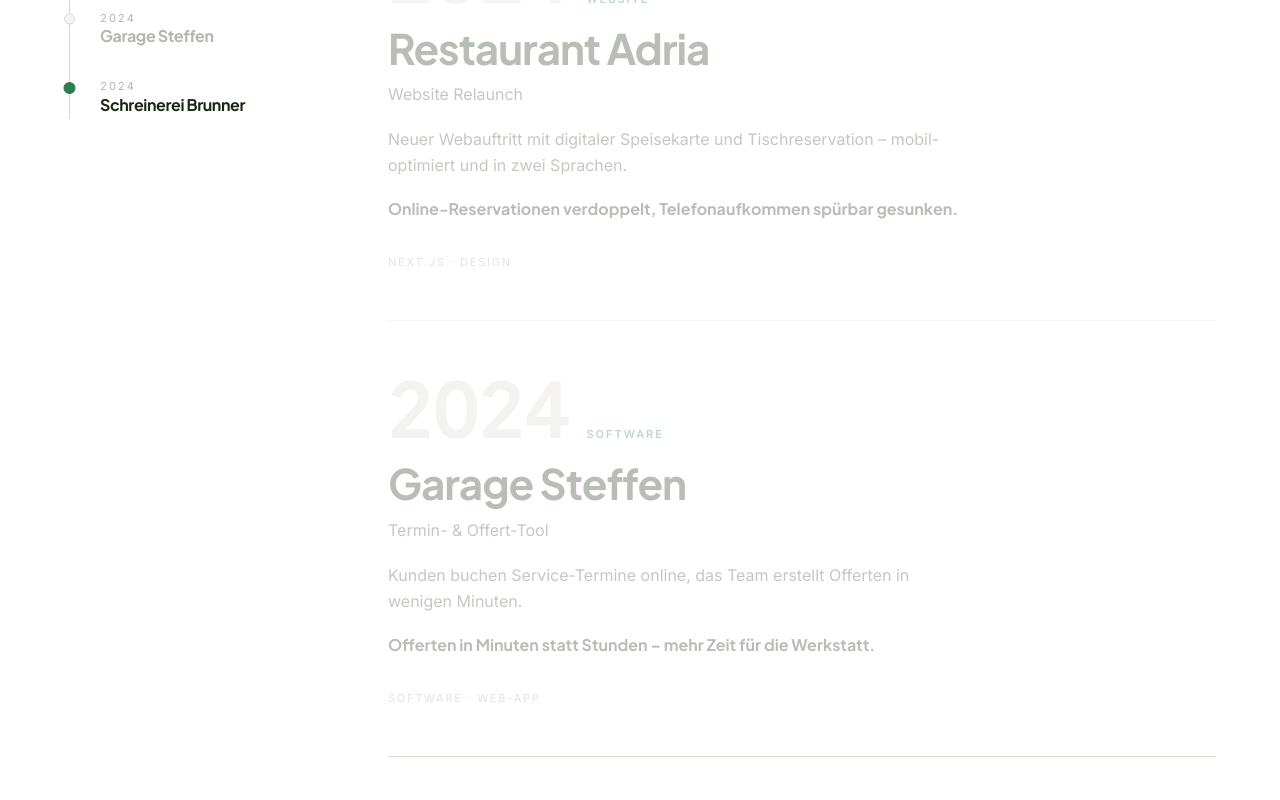
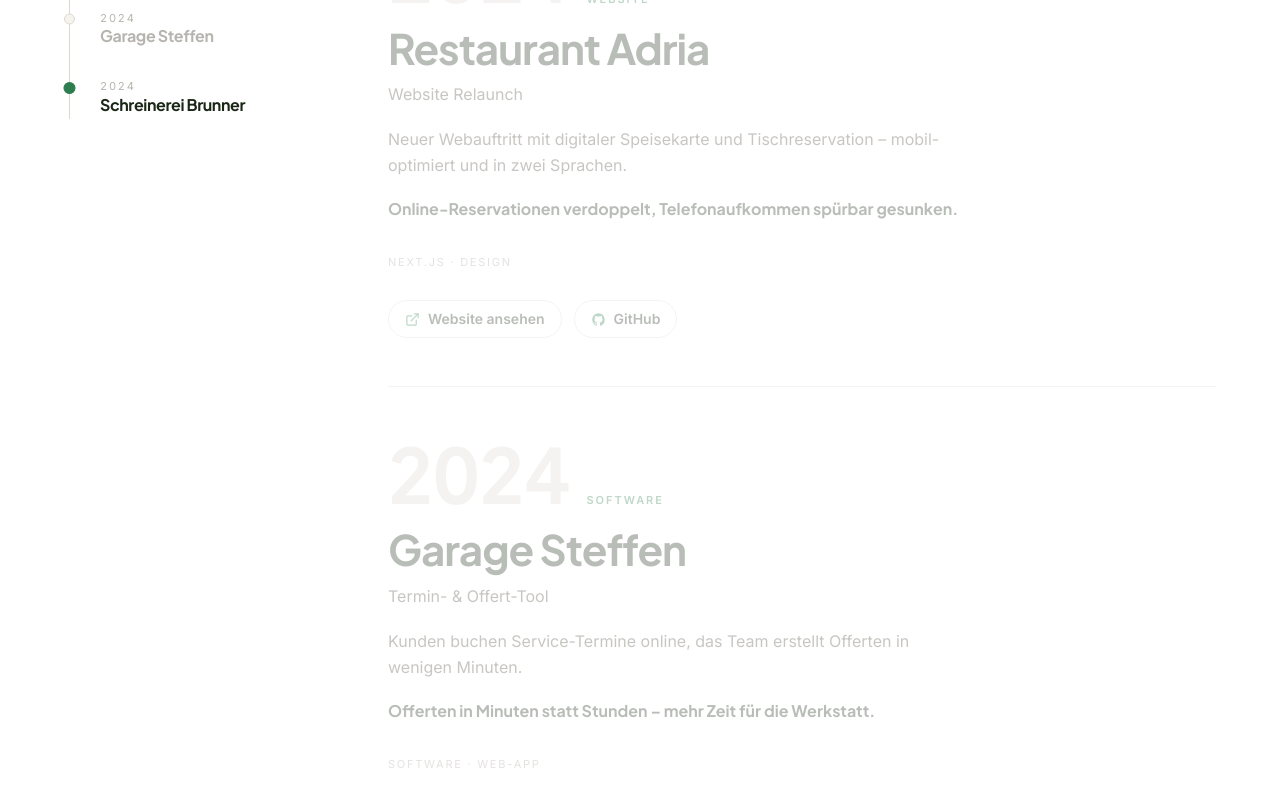
Before and after one commit to maelseewald/Insyte, a Next.js app: page / in a window 1280 px wide. Shown: the part 1936-2736 px from the top of the page. Built offline with nearby package versions, Linux system fonts and the light colour scheme.

Commit message:
feat: add optional live + GitHub links to projects
Add liveUrl/repoUrl to the Project type and data; the timeline detail renders
'Website ansehen' and 'GitHub' icon pills when present (shown for both the
homepage and /projekte timelines via the shared component).

```diff
--- a/components/sections/ProjectTimeline.tsx
+++ b/components/sections/ProjectTimeline.tsx
@@ -3,6 +3,43 @@
 import { useEffect, useRef, useState } from 'react'
 import { useInView } from 'framer-motion'
 import { type Project } from '@/lib/projects'
+
+const LINK_PILL =
+  'inline-flex items-center gap-2 rounded-full border border-leinen bg-white px-4 py-2 text-sm font-semibold text-wald transition-colors hover:border-gruen/40 hover:text-gruen'
+
+function ExternalIcon() {
+  return (
+    <svg
+      width="15"
+      height="15"
+      viewBox="0 0 24 24"
+      fill="none"
+      stroke="#2E7D4F"
+      strokeWidth="2"
+      strokeLinecap="round"
+      strokeLinejoin="round"
+      aria-hidden="true"
+    >
+      <path d="M15 3h6v6" />
+      <path d="M10 14 21 3" />
+      <path d="M18 13v6a2 2 0 0 1-2 2H5a2 2 0 0 1-2-2V8a2 2 0 0 1 2-2h6" />
+    </svg>
+  )
+}
+
+function GithubIcon() {
+  return (
+    <svg
+      width="15"
+      height="15"
+      viewBox="0 0 24 24"
+      fill="#2E7D4F"
+      aria-hidden="true"
+    >
+      <path d="M12 2C6.48 2 2 6.58 2 12.25c0 4.53 2.87 8.37 6.84 9.73.5.1.68-.22.68-.49 0-.24-.01-.87-.01-1.71-2.78.62-3.37-1.36-3.37-1.36-.45-1.18-1.11-1.49-1.11-1.49-.91-.63.07-.62.07-.62 1 .07 1.53 1.05 1.53 1.05.89 1.56 2.34 1.11 2.91.85.09-.66.35-1.11.63-1.36-2.22-.26-4.56-1.14-4.56-5.07 0-1.12.39-2.03 1.03-2.75-.1-.26-.45-1.3.1-2.71 0 0 .84-.27 2.75 1.05a9.36 9.36 0 0 1 2.5-.34c.85 0 1.71.12 2.5.34 1.91-1.32 2.75-1.05 2.75-1.05.55 1.41.2 2.45.1 2.71.64.72 1.03 1.63 1.03 2.75 0 3.94-2.34 4.81-4.57 5.06.36.32.68.94.68 1.9 0 1.37-.01 2.48-.01 2.82 0 .27.18.6.69.49A10.26 10.26 0 0 0 22 12.25C22 6.58 17.52 2 12 2Z" />
+    </svg>
+  )
+}
 
 function TimelineNav({
   projects,
@@ -104,6 +141,33 @@
           {project.tags.join(' · ')}
         </span>
       </div>
+
+      {(project.liveUrl || project.repoUrl) && (
+        <div className="mt-7 flex flex-wrap gap-3">
+          {project.liveUrl && (
+            <a
+              href={project.liveUrl}
+              target="_blank"
+              rel="noopener noreferrer"
+              className={LINK_PILL}
+            >
+              <ExternalIcon />
+              Website ansehen
+            </a>
+          )}
+          {project.repoUrl && (
+            <a
+              href={project.repoUrl}
+              target="_blank"
+              rel="noopener noreferrer"
+              className={LINK_PILL}
+            >
+              <GithubIcon />
+              GitHub
+            </a>
+          )}
+        </div>
+      )}
     </article>
   )
 }
--- a/lib/projects.ts
+++ b/lib/projects.ts
@@ -9,6 +9,10 @@
   tags: string[]
   description: string
   result: string
+  /** Live-Website des Projekts (optional) */
+  liveUrl?: string
+  /** Öffentliches GitHub-Repo (optional) */
+  repoUrl?: string
 }
 
 const ALL: Project[] = [
@@ -23,6 +27,8 @@
     description:
       'Neuer Webauftritt mit digitaler Speisekarte und Tischreservation – mobil-optimiert und in zwei Sprachen.',
     result: 'Online-Reservationen verdoppelt, Telefonaufkommen spürbar gesunken.',
+    liveUrl: 'https://restaurant-adria.ch',
+    repoUrl: 'https://github.com/maelseewald/restaurant-adria',
   },
   {
     id: 'garage-steffen',
@@ -35,6 +41,7 @@
     description:
       'Kunden buchen Service-Termine online, das Team erstellt Offerten in wenigen Minuten.',
     result: 'Offerten in Minuten statt Stunden – mehr Zeit für die Werkstatt.',
+    liveUrl: 'https://termine.garage-steffen.ch',
   },
   {
     id: 'schreinerei-brunner',
@@ -59,6 +66,7 @@
     description:
       'Vorbestellung von Brot und Patisserie mit Abholzeiten, angebunden an die bestehende Kasse.',
     result: 'Vorbestellungen ab Tag eins, weniger Wartezeit am Tresen.',
+    liveUrl: 'https://baeckerei-wyss.ch',
   },
   {
     id: 'physiopraxis-aare',
@@ -71,6 +79,7 @@
     description:
       'Selbstständige Terminbuchung mit automatischen Erinnerungen direkt für die Patienten.',
     result: 'Deutlich weniger verpasste Termine dank Erinnerungen.',
+    liveUrl: 'https://termine.physio-aare.ch',
   },
   {
     id: 'blumenatelier-lea',
@@ -83,6 +92,8 @@
     description:
       'Ein ruhiger, bildstarker Auftritt mit Pflege-Tipps, gepflegt über ein einfaches CMS.',
     result: 'Lea pflegt die Seite selbst – ganz ohne Entwickler.',
+    liveUrl: 'https://blumenatelier-lea.ch',
+    repoUrl: 'https://github.com/maelseewald/blumenatelier-lea',
   },
   {
     id: 'hofladen-buehler',
@@ -95,6 +106,7 @@
     description:
       'Saisonales Sortiment mit Selbstbedienungs-Shop und Wochen-Abo direkt vom Hof.',
     result: 'Wochen-Abo bringt planbaren, wiederkehrenden Umsatz.',
+    liveUrl: 'https://hofladen-buehler.ch',
   },
   {
     id: 'treuhand-meier',
```
